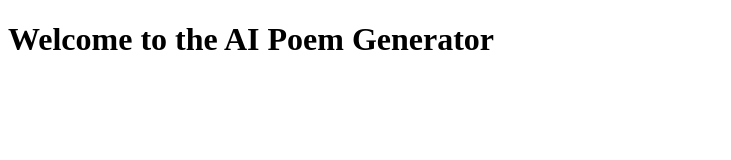
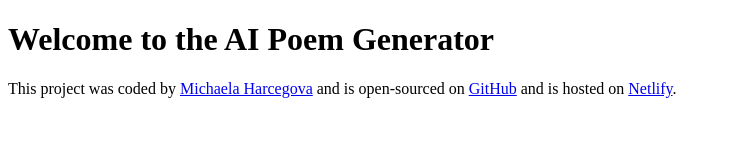
Before and after one commit to mikih484/Poem-generator, a plain HTML site: page index.html in a window 1280 px wide. Shown: the whole page, without its empty margins (0-731 px from the left). Drawn offline with Linux system fonts and the light colour scheme.

Commit message:
Added a footer with links to GitHub and Netlify

```diff
--- a/index.html
+++ b/index.html
@@ -8,6 +8,22 @@
   </head>
   <body>
     <h1>Welcome to the AI Poem Generator</h1>
+    <footer>
+      This project was coded by
+      <a href="https://github.com/mikih484" target="_blank"
+        >Michaela Harcegova</a
+      >
+      and is open-sourced on
+      <a href="https://github.com/mikih484/Poem-generator" target="_blank"
+        >GitHub</a
+      >
+      and is hosted on
+      <a
+        href="https://ai-poem-generator-by-michaela.netlify.app/"
+        target="_blank"
+        >Netlify</a
+      >.
+    </footer>
     <script src="src/index.js"></script>
   </body>
 </html>
```
